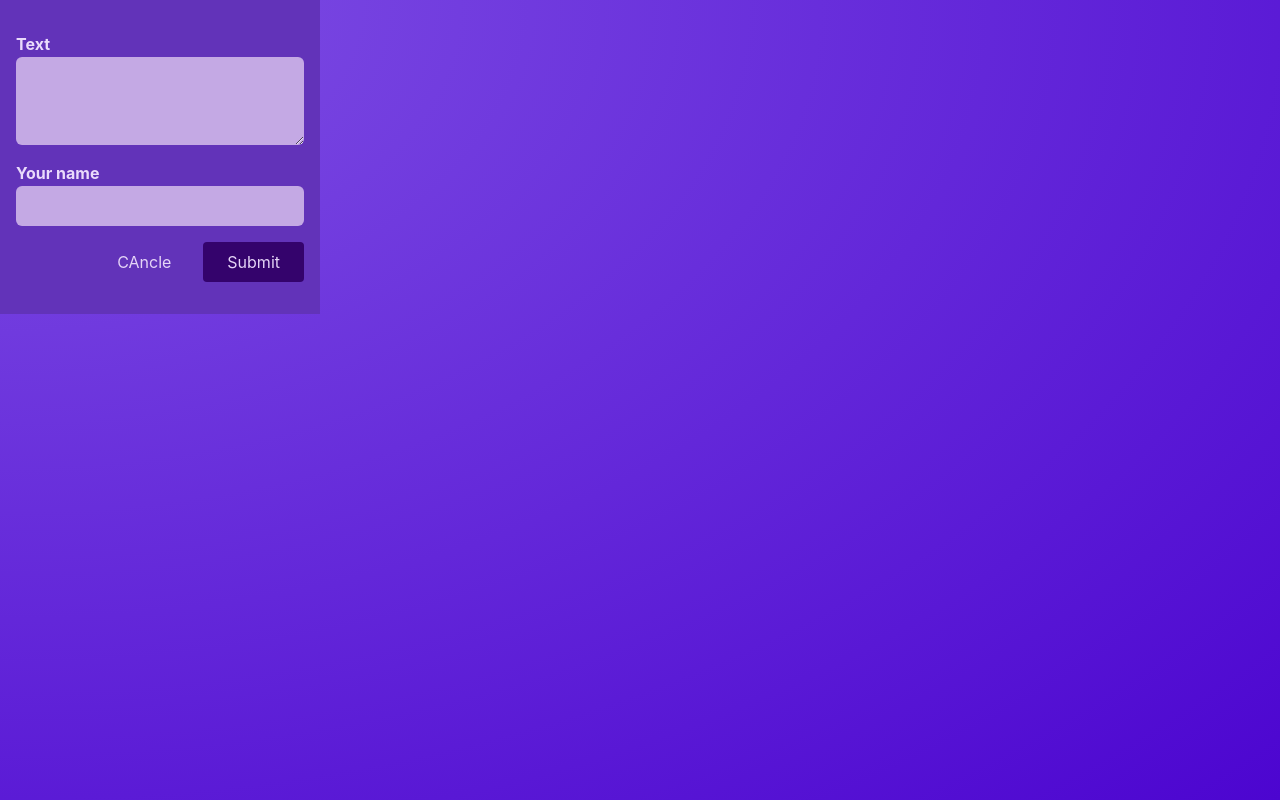
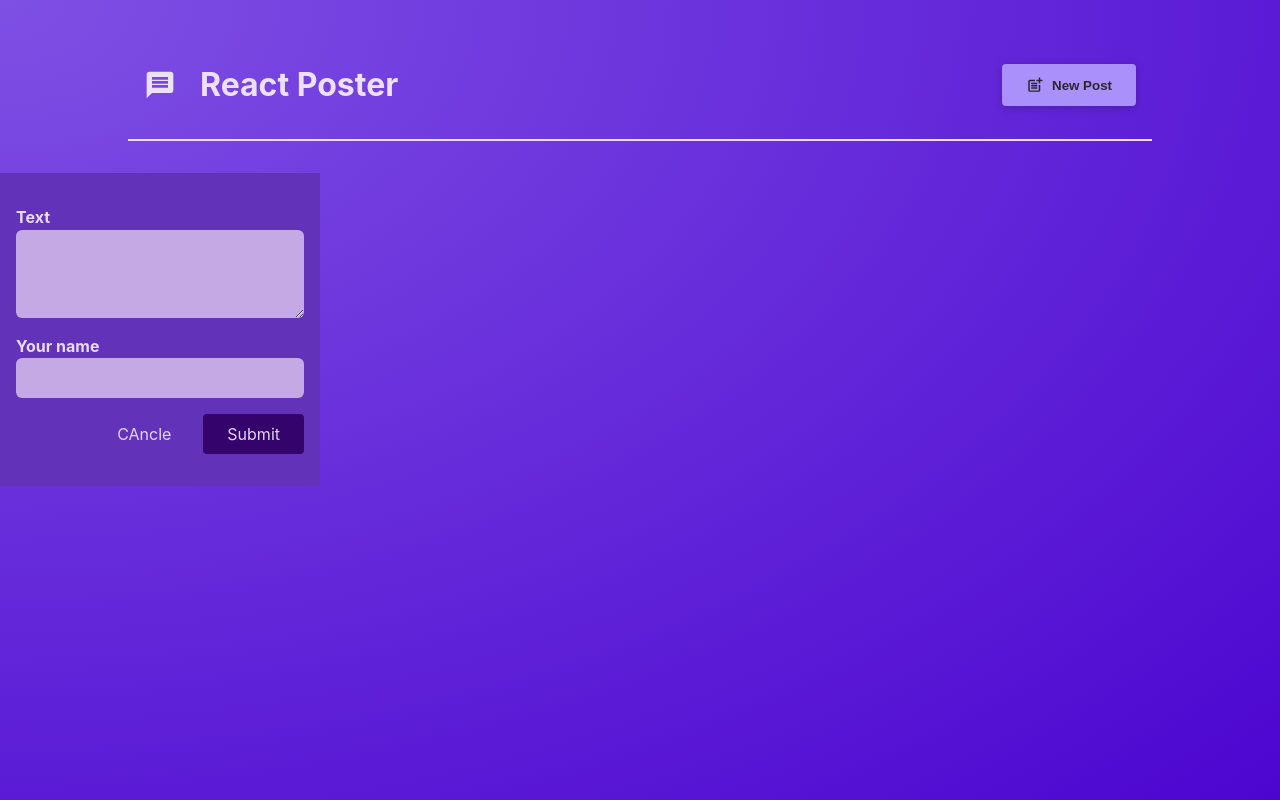
Before and after one commit to dasha12345-s/simpleProject, a React (Vite) app: page /create-post in a window 1280 px wide. Built offline with nearby package versions, Linux system fonts and the light colour scheme.

Commit message:
Working with Layout Routes

```diff
--- a/src/main.jsx
+++ b/src/main.jsx
@@ -4,10 +4,14 @@
 import App from './App.jsx'
 import './index.css'
 import NewPost from './components/NewPost.jsx'
+import Root from './routes/Root.jsx'
 
 const router = createBrowserRouter([
+  {path:'/', element: <Root />, children: [
+
   {path:'/', element: <App />},
   {path: '/create-post', element: <NewPost/>}
+  ]},
 ])
 
 ReactDOM.createRoot(document.getElementById('root')).render(
--- /dev/null
+++ b/src/routes/Root.jsx
@@ -0,0 +1,11 @@
+import { Outlet } from "react-router-dom";
+import MainHeader from "../components/MainHeader";
+
+export default function Root(){
+  return (
+    <>
+    <MainHeader />
+    <Outlet />
+    </>
+  )
+}
```
